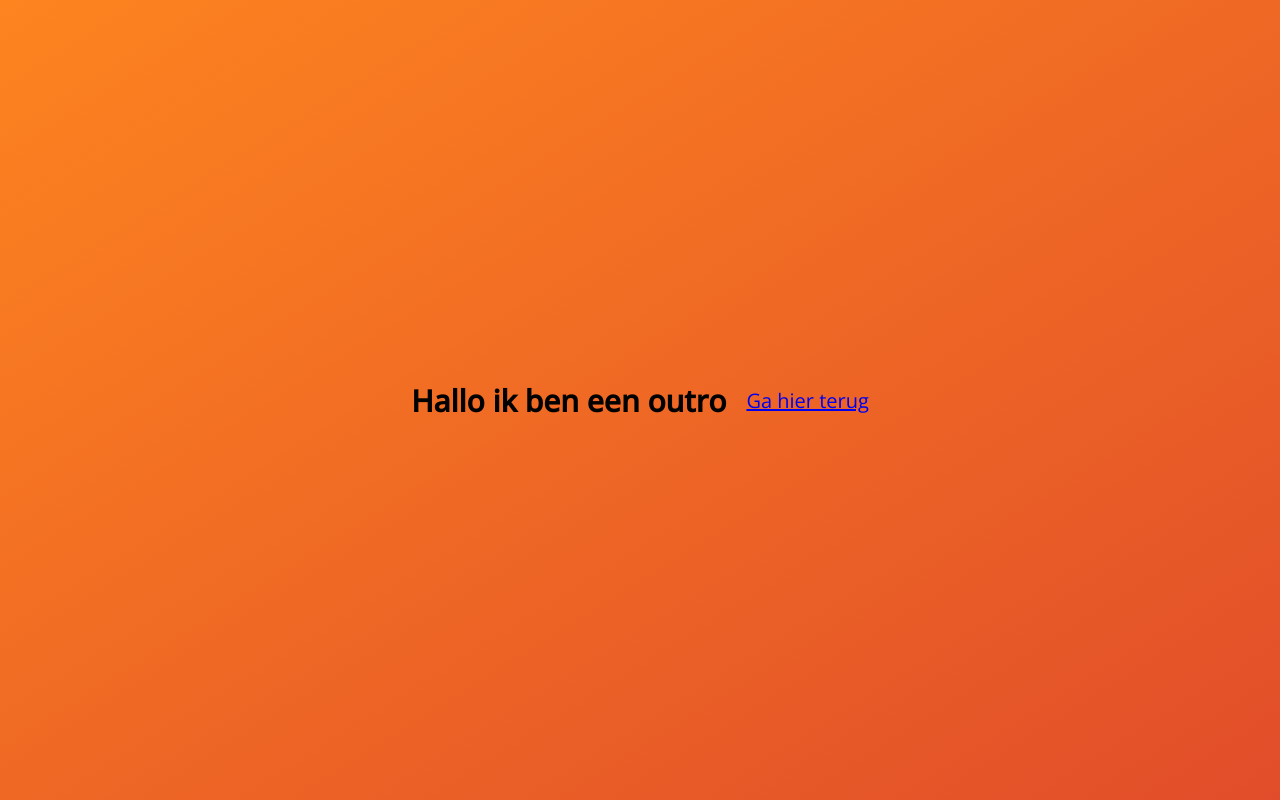
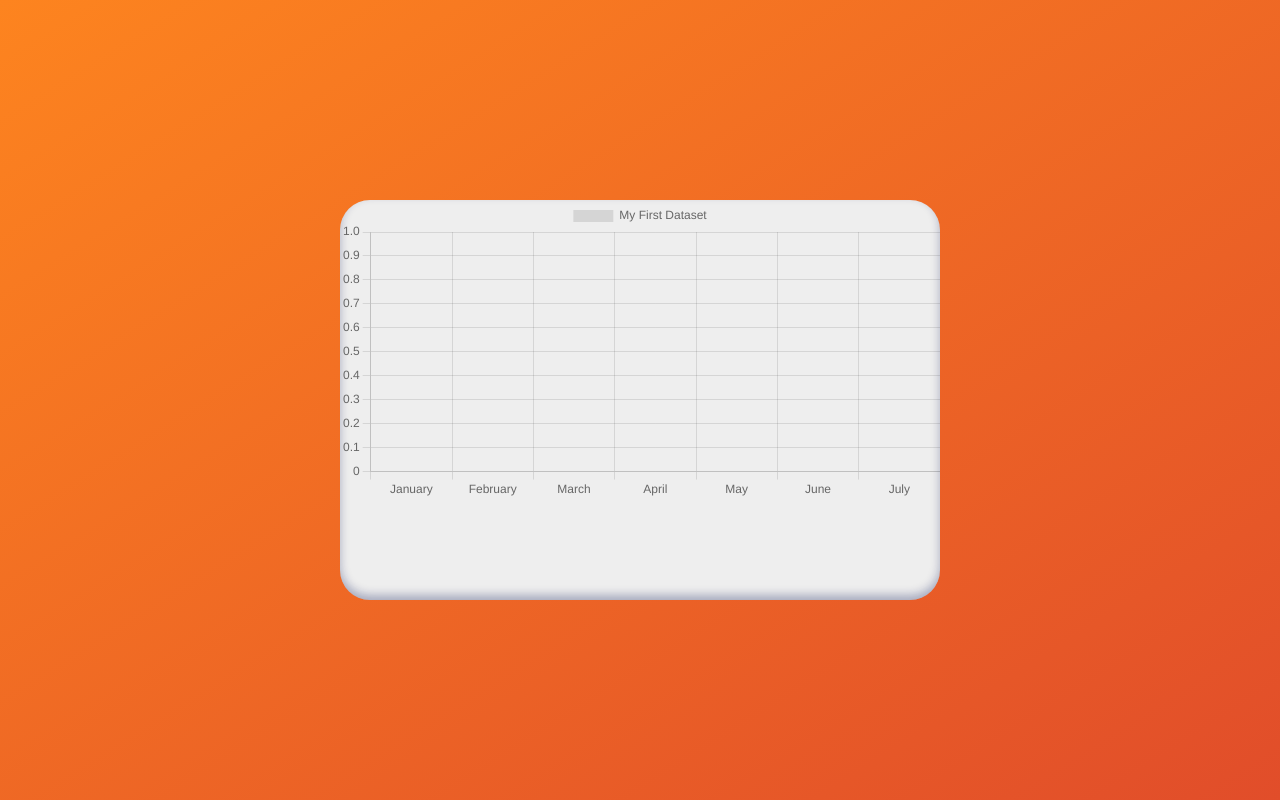
Before and after one commit to RaphaelRebel/F3M9myskills, a React (Create React App) app: page /outro in a window 1280 px wide. Built offline with nearby package versions, Linux system fonts and the light colour scheme.

Commit message:
grafiek geplaatst

```diff
--- a/package.json
+++ b/package.json
@@ -8,9 +8,11 @@
     "@testing-library/user-event": "^13.5.0",
     "babel-preset-env": "^1.7.0",
     "babel-preset-react": "^6.24.1",
+    "chart.js": "^3.9.1",
     "font-awesome": "^4.7.0",
     "history": "^5.3.0",
     "react": "^18.2.0",
+    "react-chartjs-2": "^4.3.1",
     "react-dom": "^18.2.0",
     "react-router-dom": "^5.x.x",
     "react-scripts": "5.0.1",
--- a/src/App.js
+++ b/src/App.js
@@ -5,16 +5,26 @@ import Intro from './Intro/Intro';
 import questions from './data/Questions'
 import QuestionRouter from './QuestionsRouter/QuestionRouter';
 import Outro from './Outro/Outro'
-const App = () => {
+import React from 'react'
+
+class App extends React.Component{
 
   // let questionsToBeRendered = questions.map(questionObject => {
   //     return <Question key={questionObject.number} number={questionObject.number} question={questionObject.question} rating={questionObject.rating} />;
   // })
 
-  const onLast = (questionsAndAnswers) => {
-    console.log('hallo vanuit app', questionsAndAnswers)
+  constructor(props){
+    super(props)
+    this.state={questionsAndAnswers: []};
   }
 
+   onLast = (questionsAndAnswers) => {
+    console.log('hallo vanuit app', questionsAndAnswers)
+    this.setState({questionsAndAnswers: questionsAndAnswers})
+  }
+
+
+  render(){
   return (
     // <Routes>
     //   <Route path='/' element={<Intro />}></Route>
@@ -25,14 +35,16 @@ const App = () => {
     <>
       <Switch>
         <Route path='/vragen/:number'>
-          <QuestionRouter onLast={onLast}/>
+          <QuestionRouter onLast={this.onLast}/>
         </Route>
-        <Route path='/outro/' component={Outro}></Route>
+        <Route path='/outro/' >
+          <Outro questionsAndAnswers={this.state.questionsAndAnswers} />
+        </Route>
         <Route path='/' component={Intro}></Route>
       </Switch>
     </>
 
   );
-}
+}}
 
 export default App;
--- /dev/null
+++ b/src/Outro/Outro.css
@@ -0,0 +1,5 @@
+.outro{height: 40rem;
+width: 60rem;
+background-color: #eee;
+border-radius: 3rem;
+box-shadow: inset 0 -0.5rem 1rem 0rem rgb(0, 18, 83, 0.3);}
--- a/src/Outro/Outro.js
+++ b/src/Outro/Outro.js
@@ -1,11 +1,45 @@
-import {Link} from 'react-router-dom'
+import { Link } from 'react-router-dom'
+import "./Outro.css"
+import { Bar } from 'react-chartjs-2'
+import {
+         Chart as ChartJS,
+         CategoryScale,
+         LinearScale,
+         BarElement,
+         Title,
+         Tooltip,
+         Legend,
+} from 'chart.js';
 
-const Outro = () => {
+
+const Outro = (props) => {
+
+         ChartJS.register(
+                  CategoryScale,
+                  LinearScale,
+                  BarElement,
+                  Title,
+                  Tooltip,
+                  Legend
+         );
+
+         let ratings = []
+         props.questionsAndAnswers.map(question => {
+                  ratings.push(question.rating)
+         })
+         const labels = ['January', 'February', 'March', 'April', 'May', 'June', 'July'];
+         console.log(props.questionsAndAnswers)
+         let data = {
+                  labels: labels,
+                  datasets: [{
+                           label: 'My First Dataset',
+                           data: ratings
+                  }]
+         }
          return (
-         <>
-         <h2>Hallo ik ben een outro</h2>
-         <Link to='/'>Ga hier terug</Link>
-         </>
+                  <>
+                           <article className="outro"><Bar data={data}></Bar></article>
+                  </>
          )
 }
 
```
Also changed, not shown: 1 other file (tests, documents, lock files or other folders).
